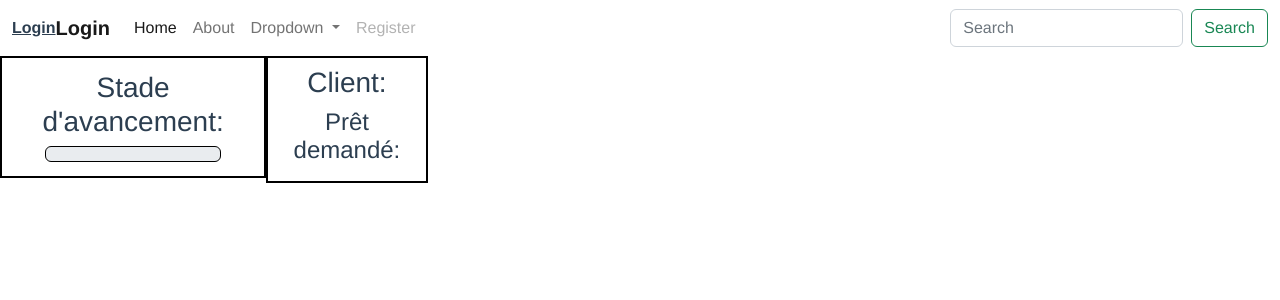
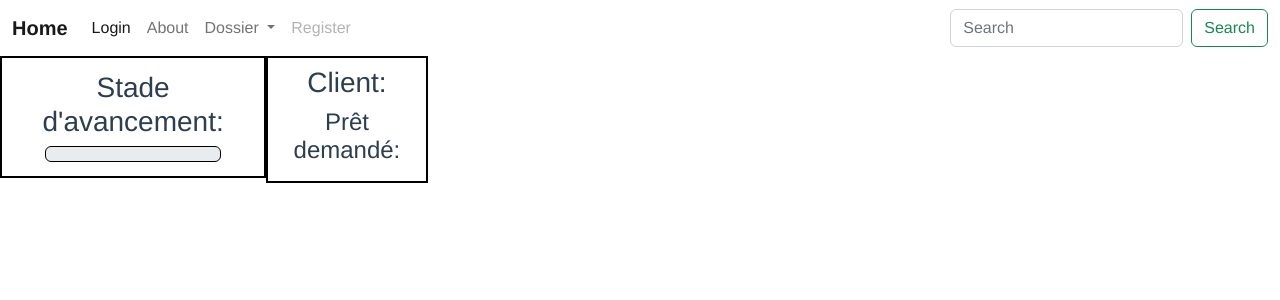
Before and after one commit to AlexiFa/SolutionFactory, a Vue app in the folder site-courtier/front/: page /CDashboard in a window 1280 px wide. Shown: the top 300 px of the page. Built offline with nearby package versions, Linux system fonts and the light colour scheme.

Commit message:
Modif header

```diff
--- a/site-courtier/front/src/components/common/TopHeader.vue
+++ b/site-courtier/front/src/components/common/TopHeader.vue
@@ -1,26 +1,25 @@
 <template>
     <nav class="navbar navbar-expand-lg bg-body-tertiary">
   <div class="container-fluid">
-    <router-link to="/login">Login</router-link>
-    <router-link to="/login" class="navbar-brand">Login</router-link>
+    <router-link to="/" class="navbar-brand">Home</router-link>
     <button class="navbar-toggler" type="button" data-bs-toggle="collapse" data-bs-target="#navbarSupportedContent" aria-controls="navbarSupportedContent" aria-expanded="false" aria-label="Toggle navigation">
       <span class="navbar-toggler-icon"></span>
     </button>
     <div class="collapse navbar-collapse" id="navbarSupportedContent">
       <ul class="navbar-nav me-auto mb-2 mb-lg-0">
         <li class="nav-item">
-          <router-link to="/" class="nav-link active" aria-current="page">Home</router-link>
+          <router-link to="/login" class="nav-link active" aria-current="page">Login</router-link>
         </li>
         <li class="nav-item">
           <router-link to="/about" class="nav-link">About</router-link>
         </li>
         <li class="nav-item dropdown">
           <a class="nav-link dropdown-toggle" href="#" role="button" data-bs-toggle="dropdown" aria-expanded="false">
-            Dropdown
+            Dossier
           </a>
           <ul class="dropdown-menu">
-            <li><a class="dropdown-item" href="#">Action</a></li>
-            <li><a class="dropdown-item" href="#">Another action</a></li>
+            <li><a class="dropdown-item" href="#">Dossier</a></li>
+            <li><a class="dropdown-item" href="#"></a>1</li>
             <li><hr class="dropdown-divider"></li>
             <li><a class="dropdown-item" href="#">Something else here</a></li>
           </ul>
```
